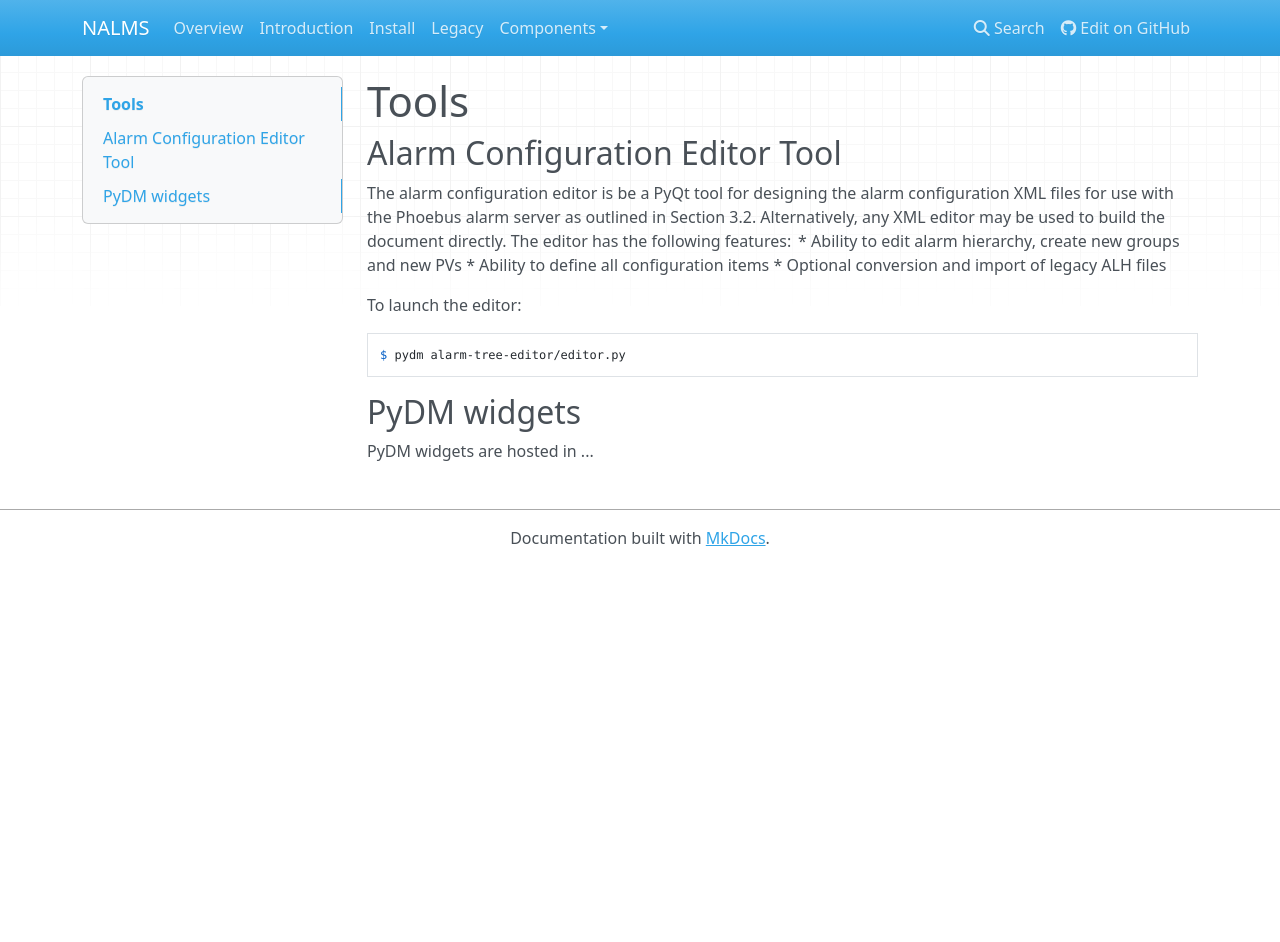
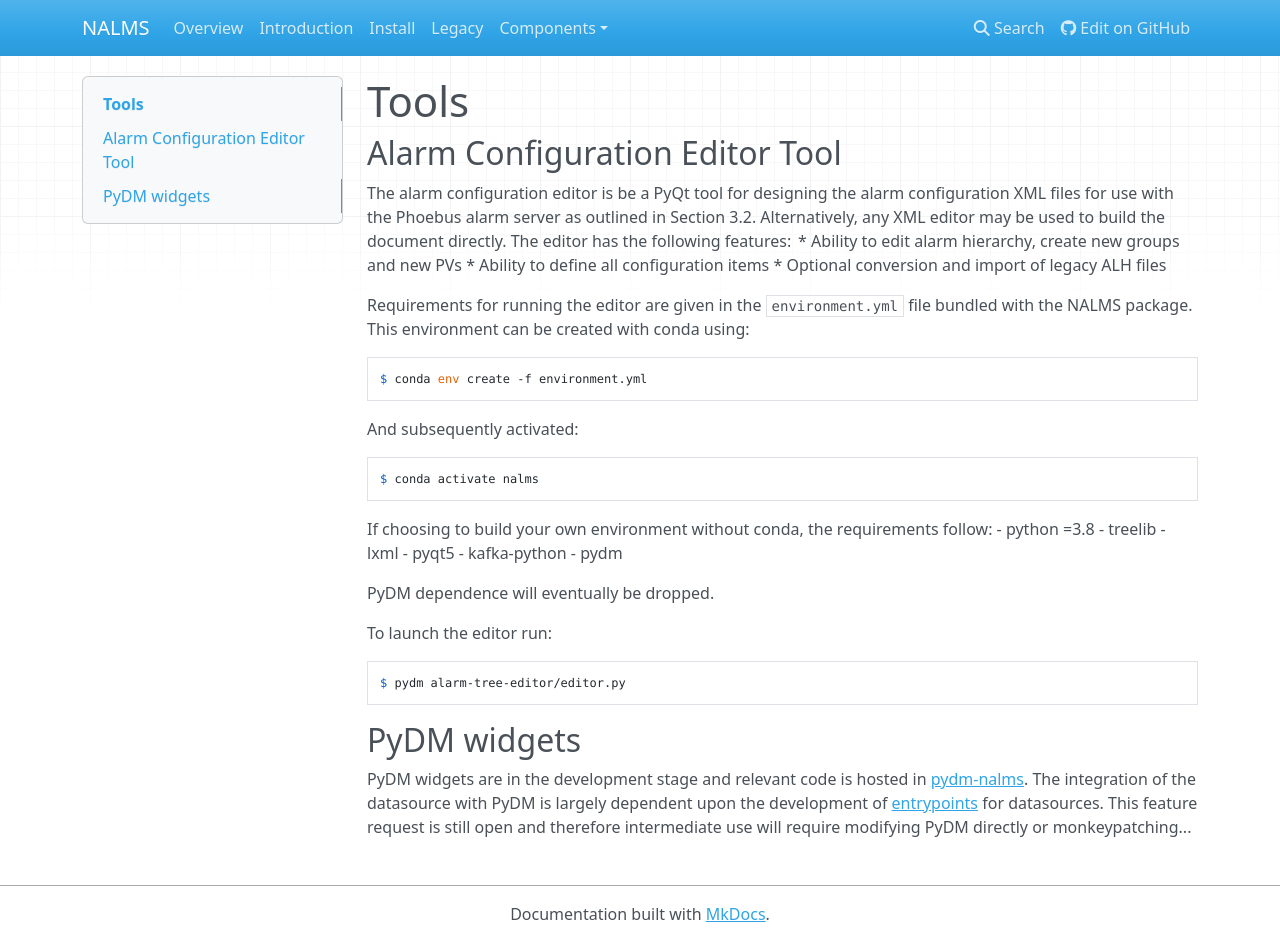
Before and after one commit to slaclab/nalms, an MkDocs documentation site: the page built from docs/tools.md, in a window 1280 px wide and 942 px high. Built offline with MkDocs 1.6.1, drawn with Linux system fonts in a browser that asks for light colours; nearby versions of some CDN libraries.

Commit message:
Document tools

````diff
--- a/docs/tools.md
+++ b/docs/tools.md
@@ -7,11 +7,31 @@ The alarm configuration editor is be a PyQt tool for designing the alarm configu
 * Ability to define all configuration items
 * Optional conversion and import of legacy ALH files
 
-To launch the editor:
+Requirements for running the editor are given in the `environment.yml` file bundled with the NALMS package. This environment can be created with conda using:
+```
+$ conda env create -f environment.yml
+```
+
+And subsequently activated:
+```
+$ conda activate nalms
+```
+
+If choosing to build your own environment without conda, the requirements follow:
+  - python =3.8
+  - treelib
+  - lxml
+  - pyqt5
+  - kafka-python
+  - pydm
+
+PyDM dependence will eventually be dropped.
+
+To launch the editor run:
 ```
 $ pydm alarm-tree-editor/editor.py
 ```
 
 ## PyDM widgets
 
-PyDM widgets are hosted in ...
+PyDM widgets are in the development stage and relevant code is hosted in [pydm-nalms](https://github.com/slaclab/pydm-nalms). The integration of the datasource with PyDM is largely dependent upon the development of [entrypoints](https://github.com/slaclab/pydm/issues/720) for datasources. This feature request is still open and therefore intermediate use will require modifying PyDM directly or monkeypatching...
````
Also changed, not shown: 1 other file.
